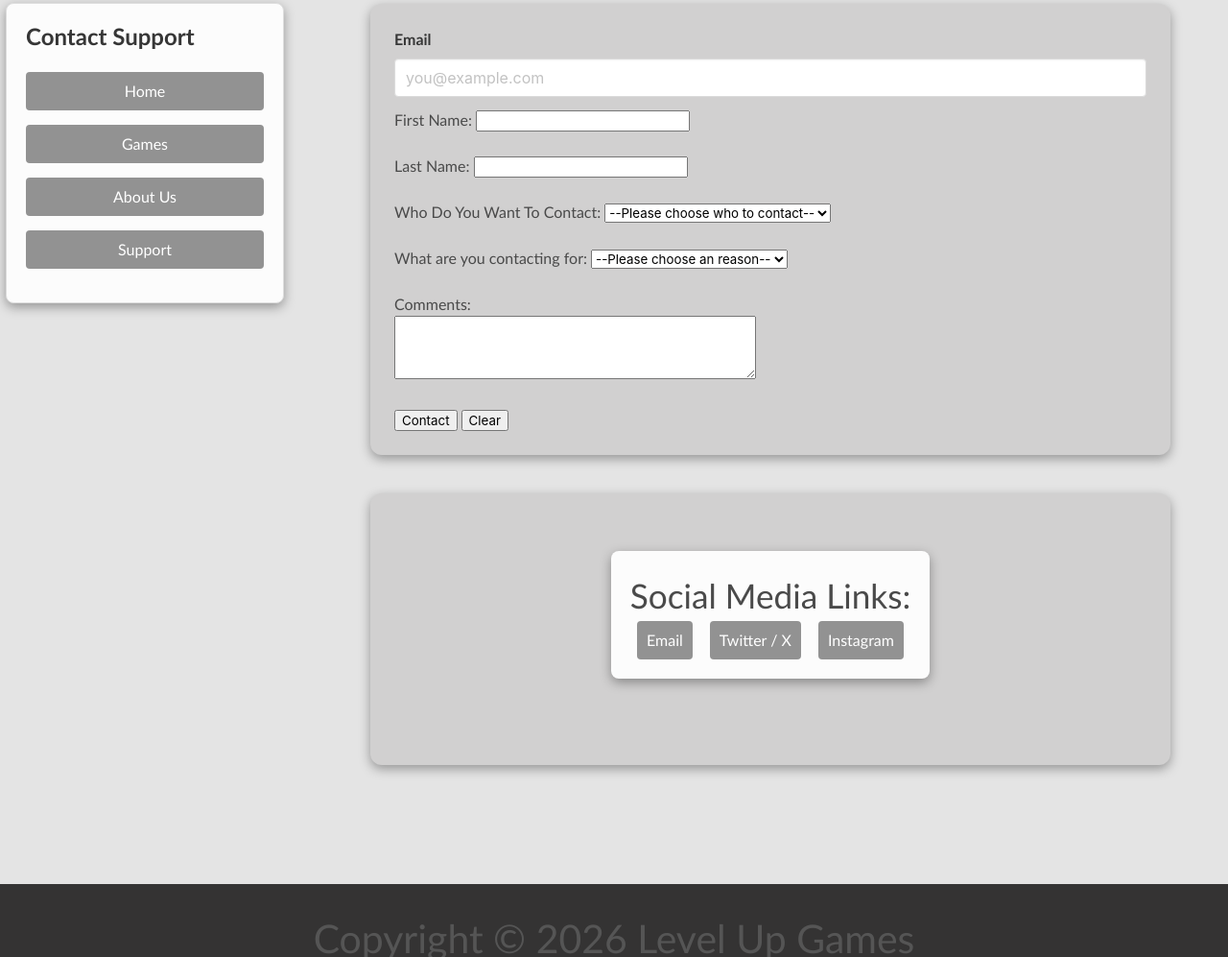
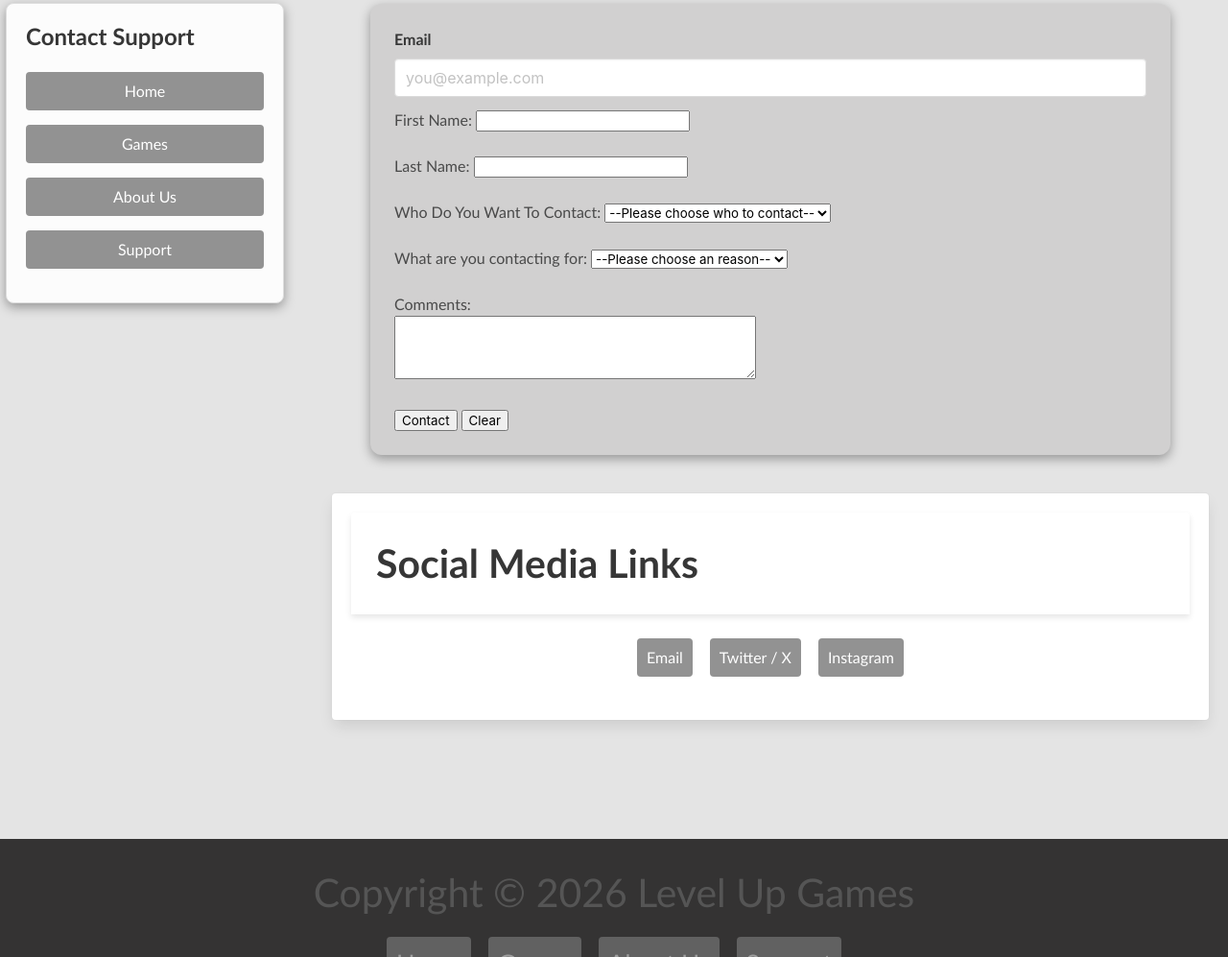
Before and after one commit to Oliversteeves/Web-design-term-project, a plain HTML site: page support.html in a window 1280 px wide. Shown: the part 247-1244 px from the top of the page at 96% size. Drawn offline with nearby package versions, Linux system fonts and the light colour scheme.

Commit message:
Added bulma card
Turned social media links on the contact page into a card

```diff
--- a/styles/style.css
+++ b/styles/style.css
@@ -495,6 +495,11 @@ nav li p {
     aspect-ratio: 16/9;
 }
 
+.galimg{
+    width: 150%;
+    height: auto;
+}
+
 @media screen and (max-width: 768px) {
     .layout {
         display: flex;
--- a/support.html
+++ b/support.html
@@ -77,10 +77,17 @@ function burgerMenu() {
                     <input type="submit" value="Contact">
                     <input type="reset" value="Clear">
                 </form>
-        <div class="gamebox">
+                <div class="card">
+                    <div class="contact">
+                        <header class="card-header">
+                            <p class="card-header-title">Social Media Links</p>
+                            <button class="card-header-icon" aria-label="more options">
+                            <span class="icon">
+                                <i class="fas fa-angle-down" aria-hidden="true"></i>
+                            </span>
+                            </button>
+                        </header>
                         <nav class="social_links">
-                <div class="DisplayBack">
-                    <h1>Social Media Links:</h1>
                                 <ul>
                                     <li><a href="mailto:Levelupgames@gmail.com">Email</a></li>
                                     <li><a href="https://x.com/home?lang=en">Twitter / X</a></li>
@@ -88,6 +95,7 @@ function burgerMenu() {
                                 </ul>
                             </div>
                         </nav>
+                    </div>
                 </div>
             </main>
         </body>
```
Lines whose indentation alone changed are shown as unchanged.
